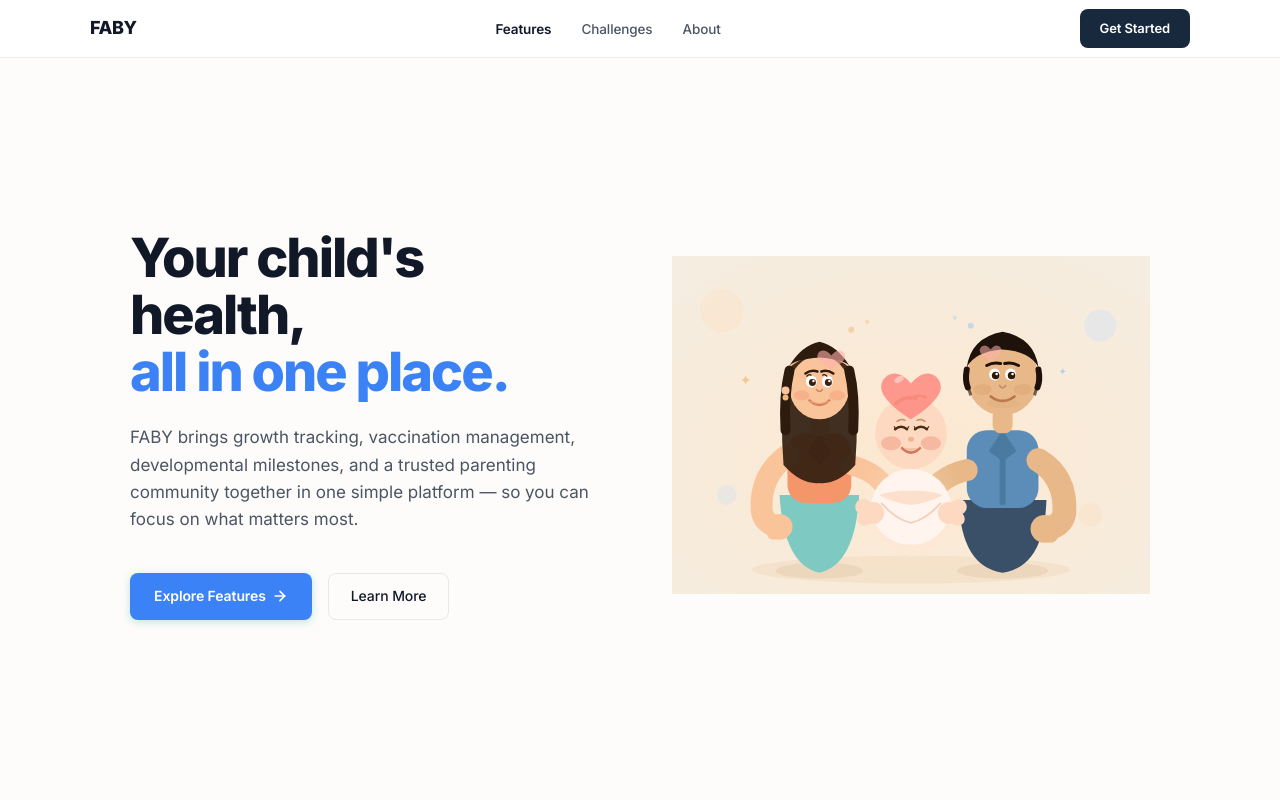
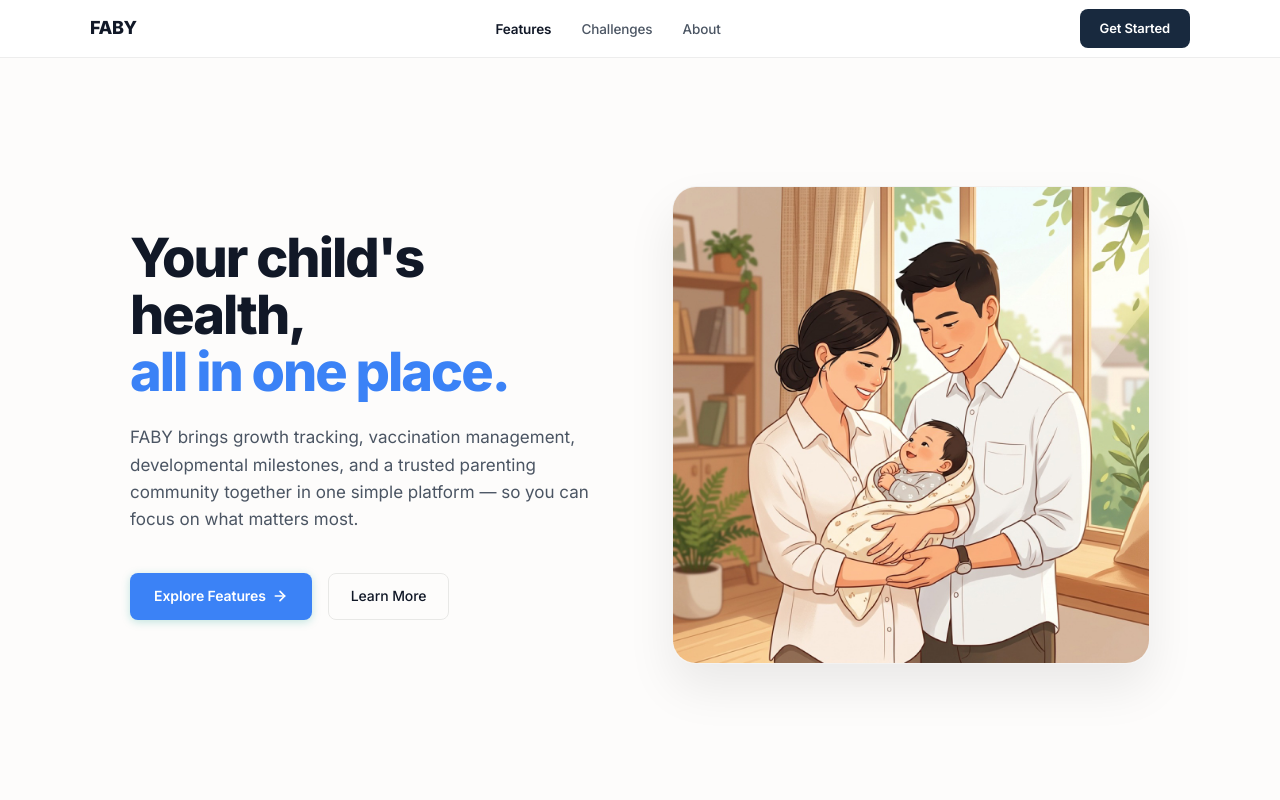
Before and after one commit to Adarsh0864/Faby-webapp, a React (Vite) app: page / in a window 1280 px wide. Shown: the top 800 px of the page. Built offline with nearby package versions, Linux system fonts and the light colour scheme.

Commit message:
Revert hero back to original PNG image

```diff
--- a/src/App.jsx
+++ b/src/App.jsx
@@ -454,7 +454,7 @@ function Hero() {
           </div>
         </div>
         <div className="hero-illustration anim-2">
-          <FamilyIllustration />
+          <img src="/hero-family-new.png" alt="Family" className="hero-img" />
         </div>
       </div>
     </section>
```
